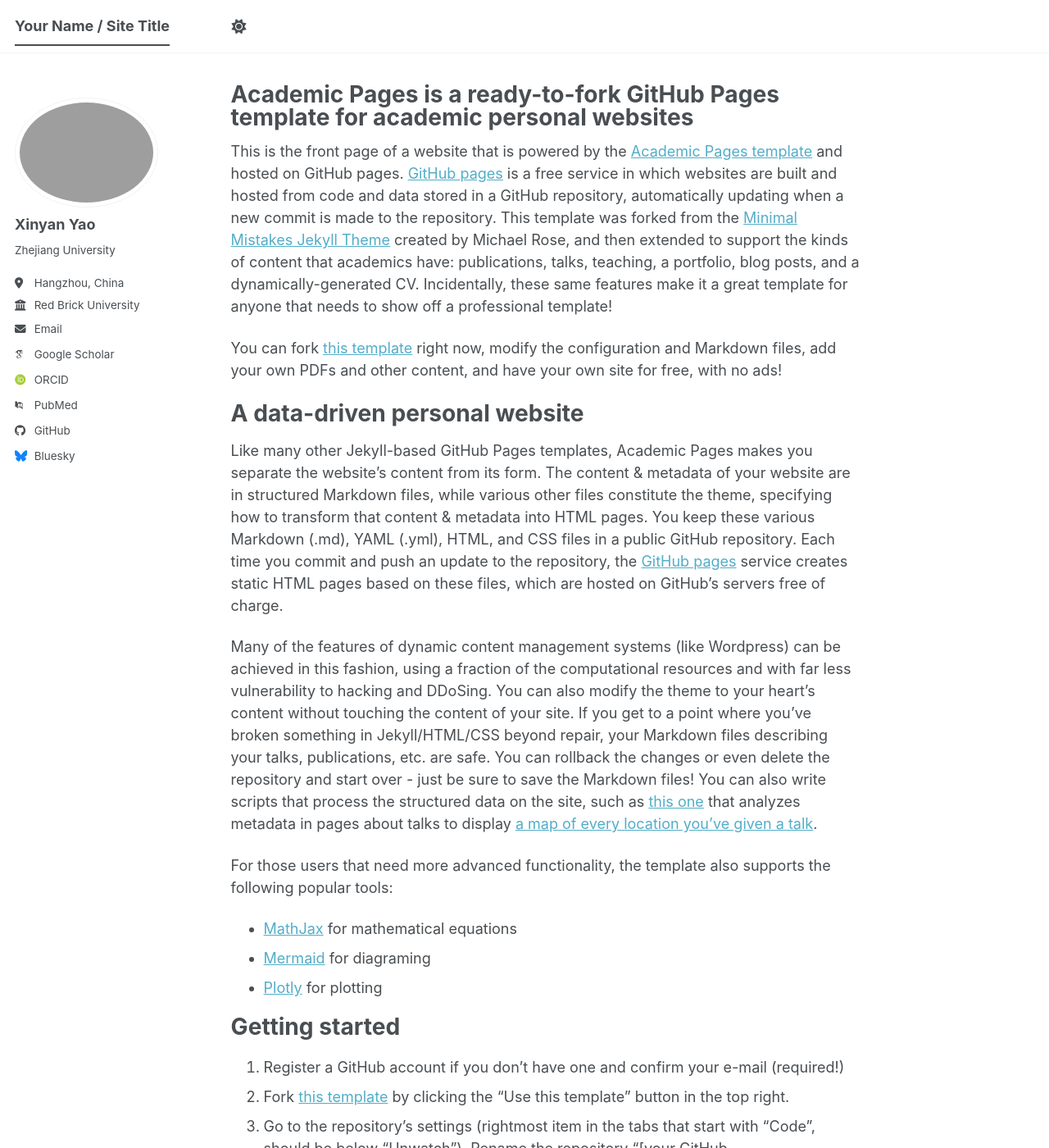
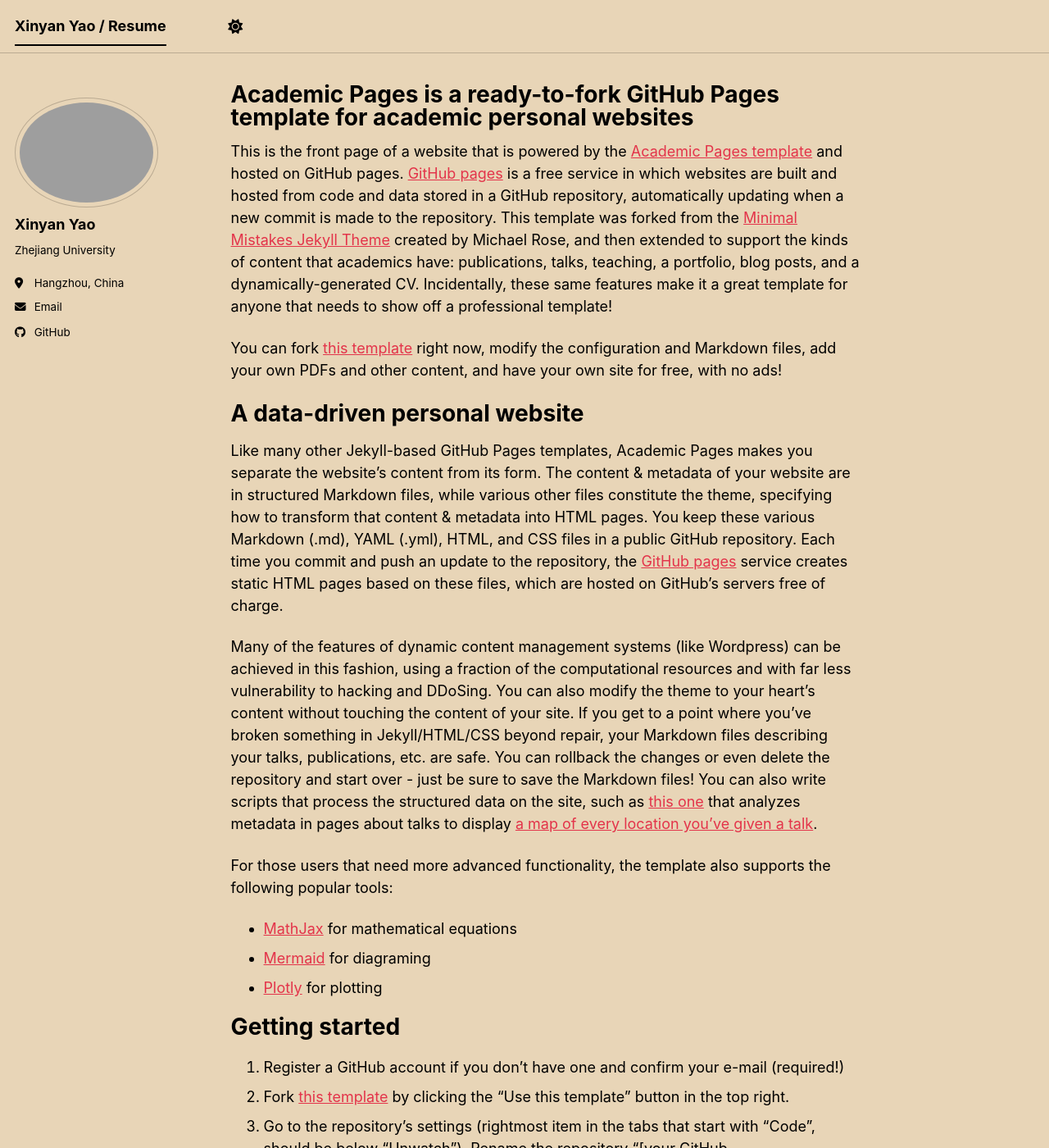
Before and after one commit to Hikaru-1216/resume, a Jekyll site: the page built from _pages/about.md, in a window 1280 px wide and 1400 px high. Shown: the whole window at 82% size. Built offline with Jekyll 4.4.1, drawn with Linux system fonts in a browser that asks for light colours; some web fonts are replaced; a script bundle is joined from its source files by our own code; library files that are not in the unit come from our copies.

Commit message:
Modify site theme and title in config
Updated site theme and title, and commented out employer and academic URLs.

```diff
--- a/_config.yml
+++ b/_config.yml
@@ -8,8 +8,8 @@
 
 # Basic Site Settings
 locale                   : "en-US"
-site_theme               : "default" # The available themes options are "default", "air", "sunrise", "mint", "dirt" and "contrast"
-title                    : "Your Name / Site Title"
+site_theme               : "sunrise" # The available themes options are "default", "air", "sunrise", "mint", "dirt" and "contrast"
+title                    : "Xinyan Yao / Resume"
 title_separator          : "-"
 name                     : &name "Your Name"
 description              : &description "Your Name's academic portfolio"   # Update this with a general description of your site, this is the default if not overridden by a page
@@ -25,26 +25,26 @@ author:
   # Biographic information
   avatar           : "profile.png"
   name             : "Xinyan Yao"
-  pronouns         : # example: "she/her"
+  # pronouns         : # example: "she/her"
   bio              : "Zhejiang University"
   location         : "Hangzhou, China"
-  employer         : "Red Brick University"
+  # employer         : "Red Brick University"
   uri              : # URL
   email            : "3230102682@zju.edu.cn"
 
   # Academic websites
-  academia         : # URL
-  arxiv            : # URL - Update with the correct link to your profile
-  googlescholar    : "https://scholar.google.com/citations?user=PS_CX0AAAAAJ"
-  inspire-hep      : # URL
-  impactstory      : # URL
-  orcid            : "https://orcid.org/yourorcidurl"
-  semantic         : # URL
-  ssrn             : # URL
-  pubmed           : "https://www.ncbi.nlm.nih.gov/pubmed/?term=john+snow"
-  researchgate     : # URL
-  scopus           : # URL
-  zotero           : # URL
+  # academia         : # URL
+  # arxiv            : # URL - Update with the correct link to your profile
+  # googlescholar    : "https://scholar.google.com/citations?user=PS_CX0AAAAAJ"
+  # inspire-hep      : # URL
+  # impactstory      : # URL
+  # orcid            : "https://orcid.org/yourorcidurl"
+  # semantic         : # URL
+  # ssrn             : # URL
+  # pubmed           : "https://www.ncbi.nlm.nih.gov/pubmed/?term=john+snow"
+  # researchgate     : # URL
+  # scopus           : # URL
+  # zotero           : # URL
 
 
   # Repositories and software development
@@ -57,7 +57,7 @@ author:
 
   # Social media
   artstation       : # Username
-  bluesky          : "bsky.app" # Replace this with you Bluesky username
+  bluesky          : # Replace this with you Bluesky username
   facebook         : # Username
   flickr           : # Username
   foursquare       : # Username
```
